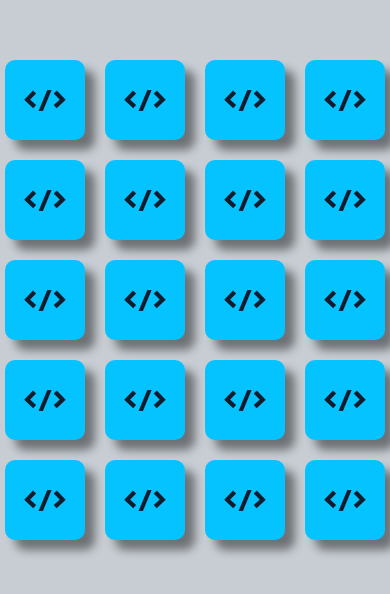
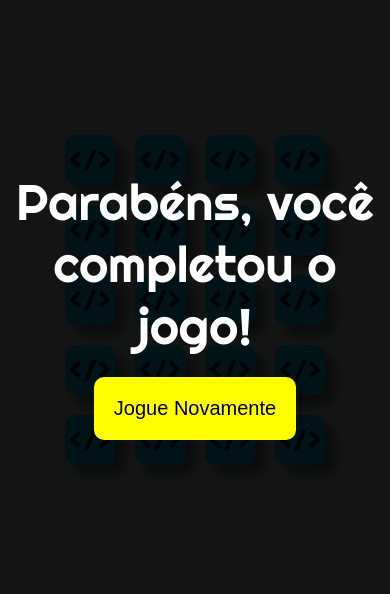
Before and after one commit to Andreoew/memoria-react, a React app: page / in a window 390 px wide. Shown: the part 122-716 px from the top of the page. Built offline with nearby package versions, Linux system fonts and the light colour scheme.

Commit message:
css
ajustando tamanho para mobile

```diff
--- a/src/MemoryGame.js
+++ b/src/MemoryGame.js
@@ -5,7 +5,7 @@ import game from './game/game'
 
 export default function MemoryGame(){
 
-    const [gameOver, setGameOver] = useState(false);
+    const [gameOver, setGameOver] = useState(true);
     const [cards, setCards] = useState([])
 
     useEffect(() =>{
--- a/src/components/GameOver.js
+++ b/src/components/GameOver.js
@@ -3,7 +3,7 @@ import React, { Fragment } from 'react'
 export default function GameOver(props) {
     return (props.show?
         <div id="gameOver">
-        <div>
+        <div id="txtmgameOver">
             Parabéns, você completou o jogo!
         </div>
         <button id="restart" onClick={props.handleRestart} >Jogue Novamente</button>
--- a/src/index.css
+++ b/src/index.css
@@ -103,17 +103,21 @@ body {
 }
 
 @media only screen and (max-width: 700px) {
-    .game-board {
-        max-width: 400px;
+    #game-board {
+        max-width: 400;
 
         grid-template: 1fr 1fr 1fr 1fr 1fr / 1fr 1fr 1fr 1fr;
         gap: 20px;
 
     }
+    #txtmgameOver{
+        text-align: center;
+        margin: 10px;
+    }
 
     .card {
-        width: 80px;
-        height: 80px;
+        width: 50px;
+        height: 50px;
     }
 
     .icon {
```
